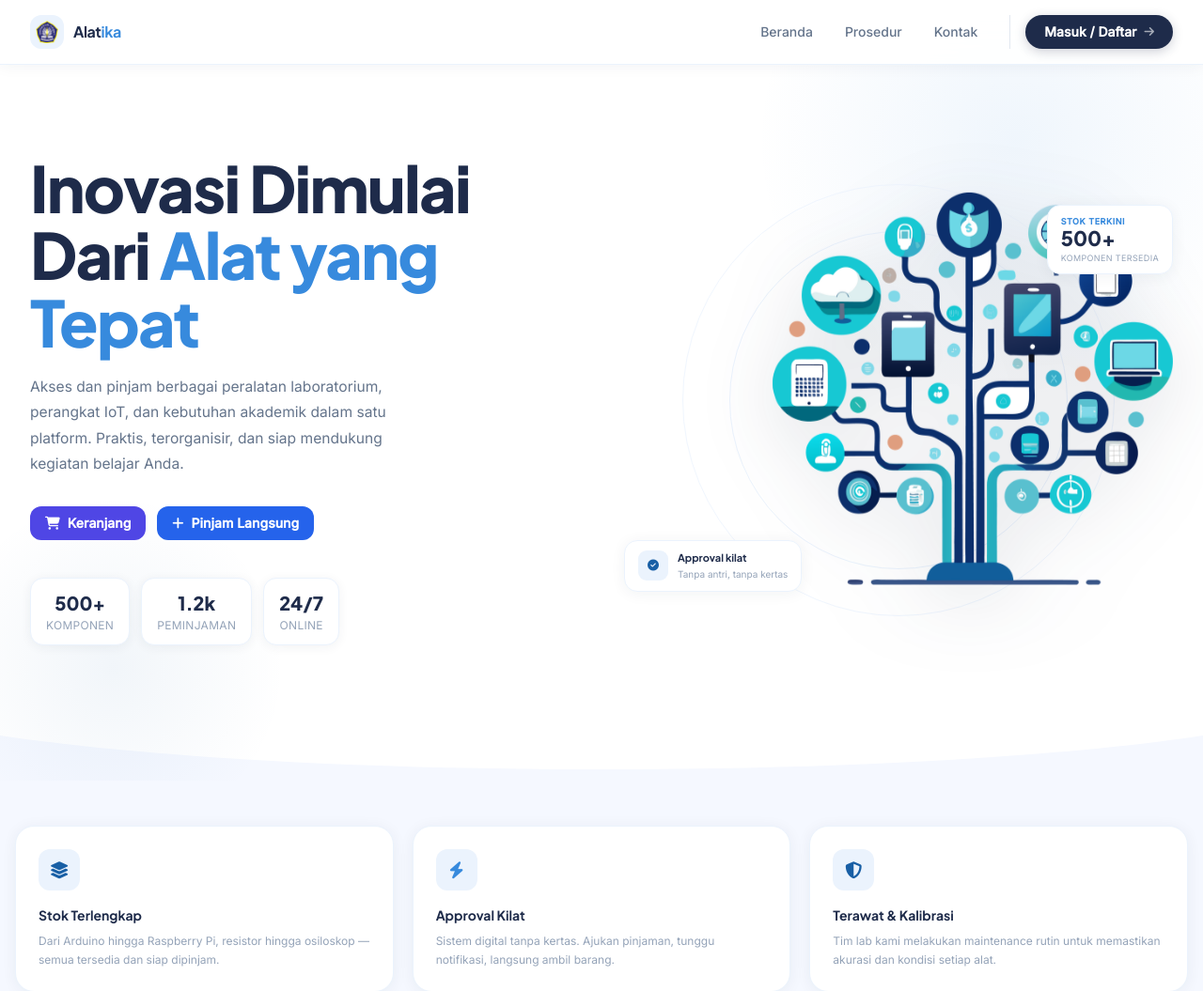
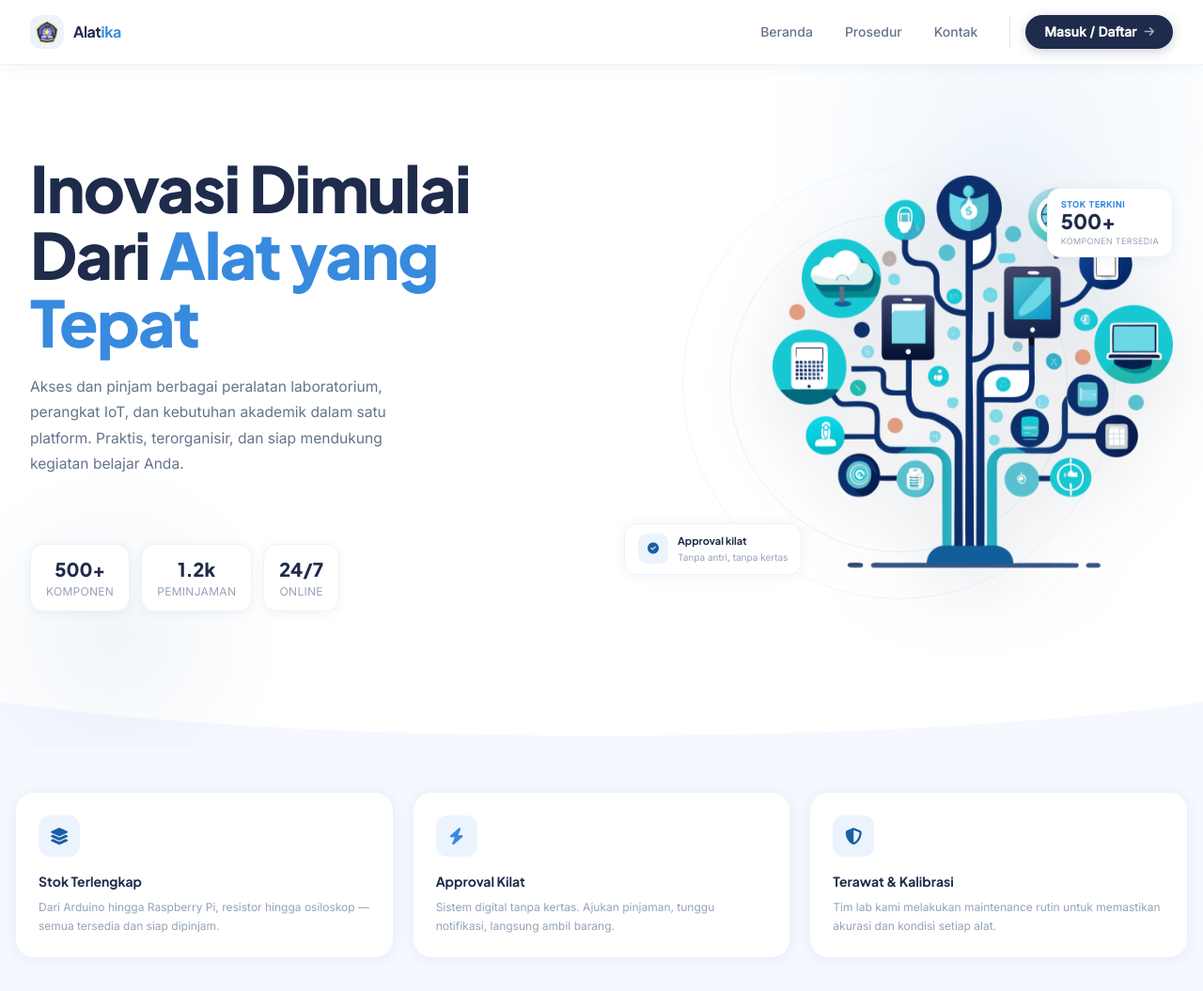
Before and after one commit to Nakareza/Alatika, a Laravel app: page / in a window 1280 px wide. Shown: the top 1055 px of the page at 94% size. Run offline with Laravel 12, Linux system fonts and the light colour scheme; a user stored in the database is signed in; data comes from the database, SQL or seed files in the repository; data that the repository does not hold is empty; some libraries are stand-ins or nearby versions.

Commit message:
update landing page and mahasiswa

```diff
--- a/resources/views/landing-page.blade.php
+++ b/resources/views/landing-page.blade.php
@@ -364,7 +364,7 @@
 
                 <div class="flex flex-wrap gap-3 mb-10">
                     @if(auth()->check())
-                        <a href="{{ route('mahasiswa.keranjang') }}" class="relative inline-flex items-center gap-2 px-4 py-2 bg-indigo-600 hover:bg-indigo-700 text-white text-sm font-semibold rounded-xl transition-all">
+                        {{-- <a href="{{ route('mahasiswa.keranjang') }}" class="relative inline-flex items-center gap-2 px-4 py-2 bg-indigo-600 hover:bg-indigo-700 text-white text-sm font-semibold rounded-xl transition-all">
                             <i class="fas fa-shopping-cart"></i>
                             Keranjang
                             @if($cartCount > 0)
@@ -374,7 +374,7 @@
                         <a href="{{ route('mahasiswa.peminjaman.ajukan') }}" class="inline-flex items-center gap-2 px-4 py-2 bg-blue-600 hover:bg-blue-700 text-white text-sm font-semibold rounded-xl transition-all">
                             <i class="fas fa-plus"></i>
                             Pinjam Langsung
-                        </a>
+                        </a> --}}
                     @else
                         <a href="#prosedur" class="btn-primary">
                             Cara Meminjam <i class="fas fa-arrow-right text-xs"></i>
```
